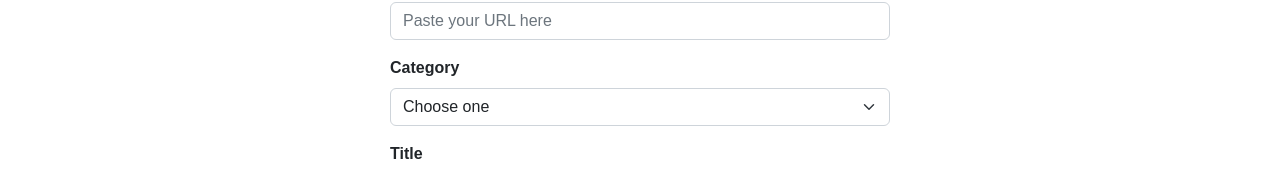
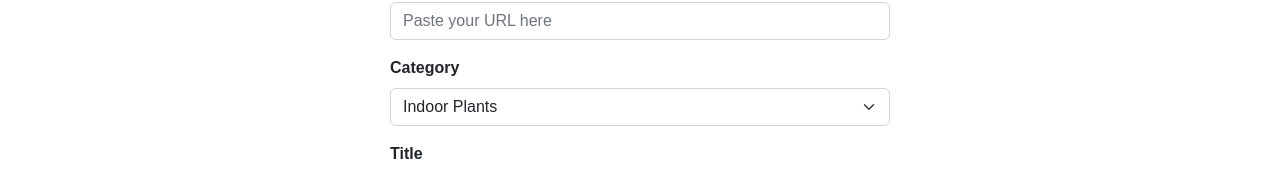
Before and after one commit to Jess2D/leafTrade, a React (Create React App) app in the folder client/: page /newListing in a window 1280 px wide. Shown: the part 438-610 px from the top of the page. Built offline with nearby package versions, Linux system fonts and the light colour scheme.

Commit message:
feat:newListing
Completed - to review

```diff
--- a/client/src/components/listing/NewListing.js
+++ b/client/src/components/listing/NewListing.js
@@ -98,7 +98,6 @@ export default function NewListing() {
           </Container>
         </PurpleSection>
       </div>
-
       <div>
         <Padding12>
           <Padding32>
@@ -117,7 +116,6 @@ export default function NewListing() {
                   <Form.Group className="mb-3" controlId="formCategory">
                     <Form.Label className="fw-bold">Category</Form.Label>
                     <Form.Select id="category" value={form.category} onChange={(e) => updateForm({ category: e.target.value })}>
-                    <option>Choose one</option>
                       <option>Indoor Plants</option>
                       <option>Outdoor Plants</option>
                       <option>Kitchen Garden</option>
```
Lines whose indentation alone changed are shown as unchanged.
